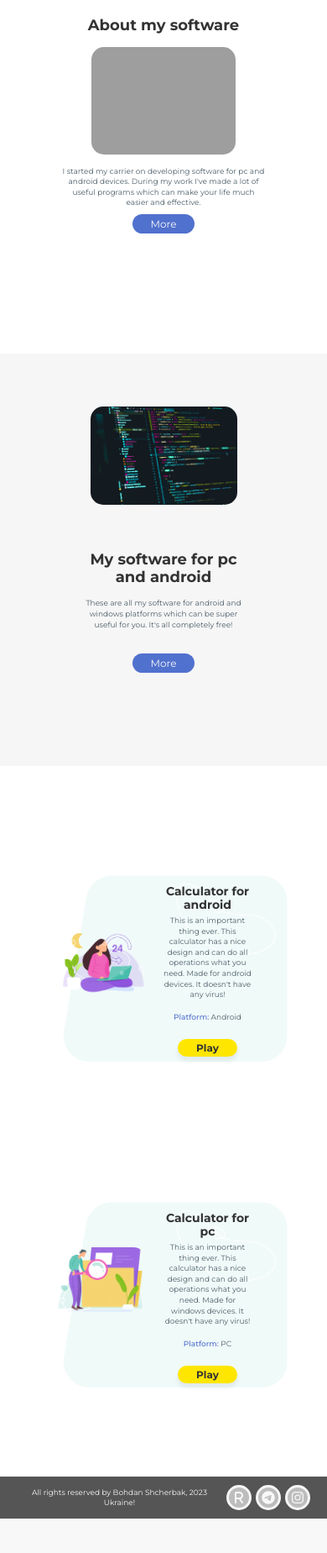
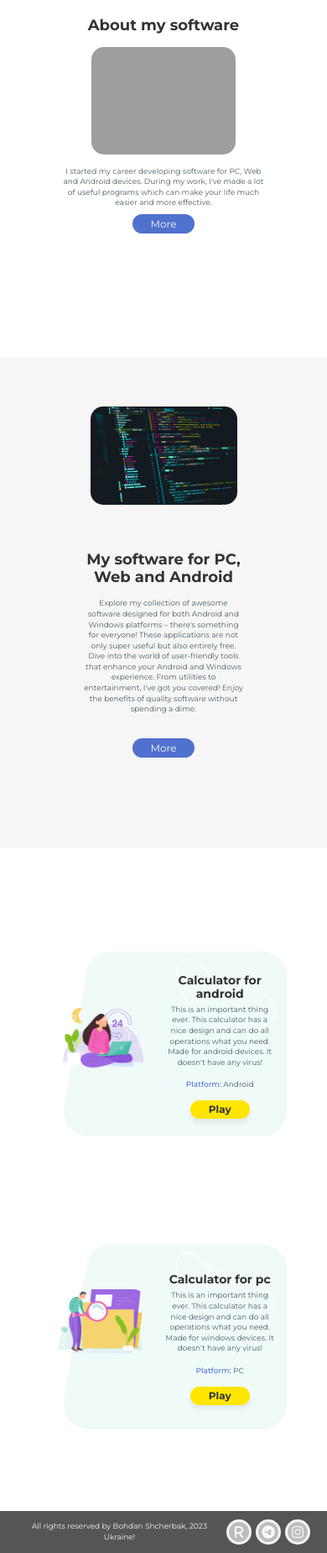
Before and after one commit to BogdanSch/RoCreator-PHP, a PHP site: page /RoCreator-PHP/software in a window 390 px wide. Shown: the part 150-1999 px from the top of the page at 84% size. Before the commit the page ends 1958 px from the top, so only its background shows below. Run offline with PHP 8.4, Linux system fonts and the light colour scheme; data comes from the database, SQL or seed files in the repository; some libraries are stand-ins or nearby versions; grey boxes are pictures that could not be loaded.

Commit message:
General style improvements and website content fixes

```diff
--- a/app/assets/styles/style.scss
+++ b/app/assets/styles/style.scss
@@ -143,44 +143,6 @@ $green: #1aff00;
     }
   }
 
-  .games {
-    &__img {
-      width: 50%;
-      left: -10%;
-    }
-    &__item {
-      width: 60%;
-      margin: 75px 0 85px 0;
-    }
-    &__list {
-      flex-direction: column;
-      justify-content: center;
-    }
-  }
-  .software {
-    &__img {
-      width: 50%;
-      left: -10%;
-    }
-    &__item {
-      width: 60%;
-      margin: 75px 0 85px 0;
-    }
-    &__list {
-      flex-direction: column;
-      justify-content: center;
-    }
-    &__introduction {
-      img {
-        width: 39%;
-        align-self: center;
-      }
-    }
-  }
-  .bg--img {
-    width: 130% !important;
-    left: -20px !important;
-  }
   .description {
     max-width: 250px;
   }
@@ -198,10 +160,7 @@ $green: #1aff00;
       height: 24px;
     }
   }
-  .type {
-    font-size: 9px;
-    margin-bottom: 10%;
-  }
+
   .introduction {
     flex-direction: column;
     margin: 80px auto;
--- a/app/assets/styles/templates/contacts.scss
+++ b/app/assets/styles/templates/contacts.scss
@@ -13,6 +13,7 @@
   }
   &__description {
     color: $text-color;
+    font-size: 18px !important;
   }
   &__form {
     min-width: 44%;
--- a/app/assets/styles/templates/games.scss
+++ b/app/assets/styles/templates/games.scss
@@ -13,8 +13,7 @@
     position: relative;
   }
   &__list {
-    display: flex;
-    flex-direction: row;
+    @include flex-row();
     flex-wrap: wrap;
     list-style: none;
     justify-content: space-between;
@@ -32,17 +31,65 @@
     position: relative;
     margin-bottom: 60px;
     margin-top: 50px;
+
     .description {
-      max-width: 230px;
-      display: flex;
-      flex-direction: column;
+      width: 49%;
+      @include flex-column();
       align-items: center;
       .text {
         margin-bottom: 15px;
       }
     }
-    .btn {
-      margin-top: 10px;
+  }
+}
+
+@media screen and (max-width: 529px) {
+  .games {
+    &__img {
+      width: 50%;
+      left: -10%;
+    }
+    &__list {
+      @include flex-column();
+      justify-content: center;
+      align-items: center;
+    }
+    &__item {
+      width: 60%;
+      margin: 80px 0;
+      .description {
+        min-width: 64%;
+      }
+    }
+    &__introduction {
+      img {
+        width: 38%;
+        align-self: center;
+      }
     }
   }
 }
+@media screen and (min-width: 530px) and (max-width: 770px) {
+  .games {
+    &__list {
+      @include flex-column();
+      justify-content: center;
+      align-items: center;
+    }
+    &__img {
+      width: 55%;
+      left: -10%;
+    }
+    &__item {
+      margin: 120px 0;
+      .description {
+        min-width: 60%;
+      }
+    }
+    &__introduction {
+      img {
+        width: 40%;
+      }
+    }
+  }
+}
--- a/app/assets/styles/templates/general.scss
+++ b/app/assets/styles/templates/general.scss
@@ -67,14 +67,14 @@ img {
     border-radius: 0px;
   }
 }
+.center-align {
+  text-align: center;
+}
 a {
   text-decoration: none;
   font-size: 16px;
   &.active {
     border-bottom: 1px solid $white-text;
-  }
-  &.center-align {
-    margin: 10px auto;
   }
 }
 .content {
@@ -212,3 +212,28 @@ button {
     left: 0;
   }
 }
+
+@media screen and (max-width: 529px) {
+  .bg--img {
+    width: 130% !important;
+    left: -20px !important;
+  }
+  .type {
+    font-size: 9px;
+    margin-bottom: 10%;
+  }
+}
+
+@media screen and (min-width: 530px) and (max-width: 770px) {
+  .bg--img {
+    position: absolute;
+    width: 140% !important;
+    left: 10% !important;
+    margin-bottom: 350px;
+    margin-top: 350px;
+  }
+  .type {
+    font-size: 12px;
+    margin-bottom: 5%;
+  }
+}
--- a/app/assets/styles/templates/privacy.scss
+++ b/app/assets/styles/templates/privacy.scss
@@ -6,6 +6,9 @@
     display: flex;
     flex-direction: row-reverse;
     align-items: center;
+  }
+  &__title{
+    font-size: 40px;
   }
   @media screen and (max-width: 770px) {
     & .content {
--- a/app/assets/styles/templates/software.scss
+++ b/app/assets/styles/templates/software.scss
@@ -1,4 +1,5 @@
 .software {
+  margin-bottom: 20px;
   .text {
     h2 {
       text-align: center;
@@ -13,8 +14,7 @@
     position: relative;
   }
   &__list {
-    display: flex;
-    flex-direction: row;
+    @include flex-row();
     flex-wrap: wrap;
     list-style: none;
     justify-content: space-between;
@@ -32,17 +32,64 @@
     position: relative;
     margin-bottom: 60px;
     margin-top: 50px;
+
     .description {
-      max-width: 230px;
-      display: flex;
-      flex-direction: column;
+      width: 49%;
+      @include flex-column();
       align-items: center;
       .text {
         margin-bottom: 15px;
       }
     }
-    .btn {
-      margin-top: 10px;
+  }
+}
+
+@media screen and (max-width: 529px) {
+  .software {
+    &__img {
+      width: 50%;
+      left: -10%;
+    }
+    &__item {
+      width: 60%;
+      margin: 80px 0;
+      .description {
+        min-width: 64%;
+      }
+    }
+    &__list {
+      @include flex-column();
+      justify-content: center;
+    }
+    &__introduction {
+      img {
+        width: 38%;
+        align-self: center;
+      }
     }
   }
 }
+
+@media screen and (min-width: 530px) and (max-width: 770px) {
+  .software {
+    &__list {
+      @include flex-column();
+      justify-content: center;
+    }
+    &__img {
+      width: 55%;
+      left: -10%;
+    }
+    &__item {
+      margin: 120px 0;
+      .description {
+        min-width: 60%;
+      }
+    }
+    &__introduction {
+      img {
+        width: 40%;
+      }
+    }
+  }
+}
--- a/app/views/software.php
+++ b/app/views/software.php
@@ -4,9 +4,9 @@
             <div class="about__content">
                 <h2>About my software</h2>
                 <img src="./app/assets/img/photo-laptops.avif" alt="About My Software Picture">
-                <p>I started my carrier on developing software for pc and android devices.
-                    During my work I've made a lot of
-                    useful programs which can make your life much easier and effective.</p>
+                <p>I started my career developing software for PC, Web and Android devices. During my work, I've made a
+                    lot
+                    of useful programs which can make your life much easier and more effective.</p>
                 <a class="btn btn--more" href="#software">More</a>
             </div>
         </div>
@@ -16,19 +16,26 @@
     <div class="software__hero bg-color-block" data-aos="fade-up" data-aos-duration="3000">
         <div class="container">
             <div class="introduction">
-                <img src="./app/assets/img/coding-screen.avif" class="col-img" alt="My software for pc and android">
+                <img src="./app/assets/img/coding-screen.avif" class="col-img"
+                    alt="My software for PC, Web and Android">
                 <div class="content">
-                    <h2>My software for pc and android</h2>
-                    <p>These are all my software for android and windows platforms which can be super useful
-                        for you. It's all completely free!</p>
-                    <a class="btn btn--more" href="#pc-soft">More</a>
+                    <h2>My software for PC, Web and Android</h2>
+                    <p>
+                        Explore my collection of awesome software designed for both Android and Windows platforms –
+                        there's something for everyone! These applications are not only super useful but also entirely
+                        free. Dive into the world of user-friendly tools that enhance your Android and Windows
+                        experience. From utilities to entertainment, I've got you covered! Enjoy the benefits of quality
+                        software without spending a dime.</p>
+                    <div class="center-align">
+                        <a class="btn btn--more" href="#pc-software">More</a>
+                    </div>
                 </div>
             </div>
         </div>
     </div>
     <div class="container">
         <div class="software__wrap">
-            <ul class="software__list" id="pc-soft">
+            <ul class="software__list" id="pc-software">
                 <?php
                 $posts = Post::out(6, 0, "software", "all");
                 if (count($posts) > 0) {
```
Also changed, not shown: other parts of app/assets/styles/style.scss (+0 -42 lines), app/views/games-android.php (+9 -5 lines), app/views/games-roblox.php (+9 -6 lines), app/views/home.php (+29 -12 lines), app/views/privacy.php (+10 -7 lines), app/assets/styles/style.css.
